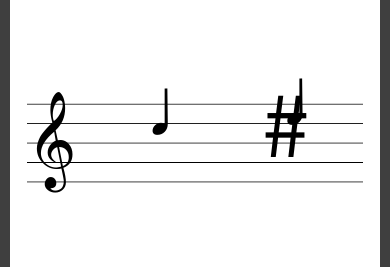
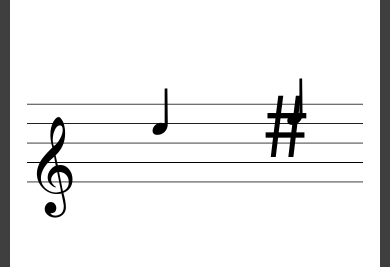
Before and after one commit to goldenglobe13/piano-practice, a React (Create React App) app: page / in a window 390 px wide. Both pictures are taken after a click on the button "Start!". Shown: the part 129-396 px from the top of the page. Built offline with nearby package versions, Linux system fonts and the light colour scheme.

Commit message:
Responsive design

```diff
--- a/src/components/NoteSheet.css
+++ b/src/components/NoteSheet.css
@@ -595,7 +595,7 @@ ion-icon {
   }
   .g-clef {
     font-size: 10vh;
-    top: 12vh;
+    top: 15vh;
   }
   .first {
     left: 35%;
```
